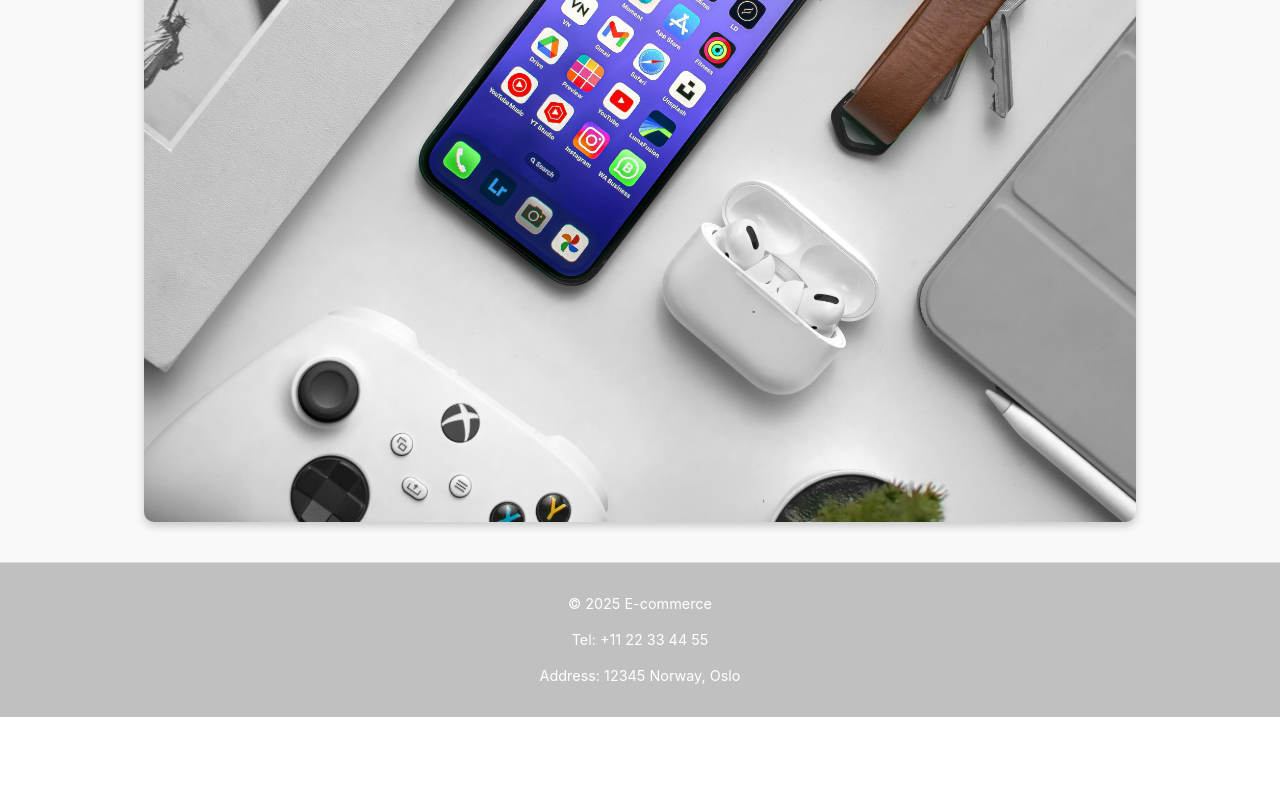
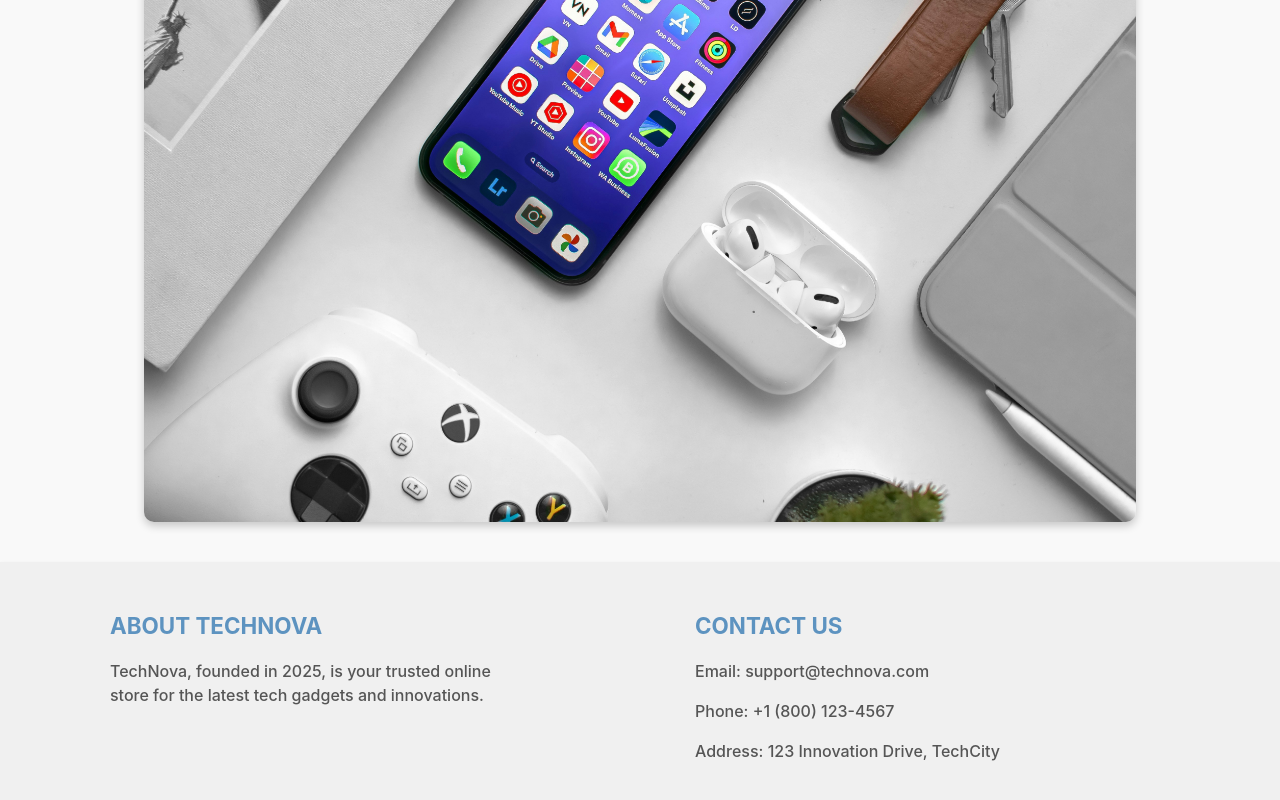
Before and after one commit to hamzas4011/ecommerce-app, a React (Vite) app: page / in a window 1280 px wide. Shown: the part 662-1462 px from the top of the page. Before the commit the page ends 1379 px from the top, so only its background shows below. Built offline with nearby package versions, Linux system fonts and the light colour scheme.

Commit message:
fixed footer

```diff
--- a/src/components/Footer.jsx
+++ b/src/components/Footer.jsx
@@ -3,15 +3,20 @@ import '../styles/Footer.css';
 
 function Footer() {
     return (
-    <footer className="footer">
-    <p>&copy; {new Date().getFullYear()} E-commerce</p>
-    <div className="footer-contact">
-       <p>Tel: +11 22 33 44 55</p>
-       <p>Address: 12345 Norway, Oslo</p>
-     </div>
-    <div className="footer-attribution">
-    </div>
-    </footer>
+        <footer className="footer">
+            <div className="footer-about">
+                <h3 className="footer-title">About TechNova</h3>
+                <p className="footer-text">
+                    TechNova, founded in 2025, is your trusted online <br/> store for the latest tech gadgets and innovations.
+                </p>
+            </div>
+            <div className="footer-contact">
+                <h3 className="footer-title">Contact Us</h3>
+                <p className="footer-text">Email: support@technova.com</p>
+                <p className="footer-text">Phone: +1 (800) 123-4567</p>
+                <p className="footer-text">Address: 123 Innovation Drive, TechCity</p>
+            </div>
+        </footer>
     );
 }
 
--- a/src/styles/Footer.css
+++ b/src/styles/Footer.css
@@ -1,9 +1,36 @@
 .footer {
-    background-color: #C0C0C0;
-    color: #fff;
-    text-align: center;
-    padding: 1rem 0;
-    border-top: 1px solid #ddd;
-    margin-top: auto;
-    font-size: 0.9rem;
+    display: flex;
+    justify-content: space-between;
+    align-items: flex-start;
+    flex-wrap: wrap;
+    padding: 15px 50px;
+    background-color: #f0f0f0;
+    color: #333;
+    box-shadow: 0 2px 4px rgba(0, 0, 0, 0.1);
+    width: auto;
+    height: auto;
 }
+
+.footer-about {
+    flex: 1;
+    margin: 10px 50px 10px 60px;
+}
+
+.footer-contact {
+    flex: 1;
+    margin: 10px 30px;
+}
+
+.footer-title {
+    font-size: 1.4rem;
+    margin-bottom: 10px;
+    text-transform: uppercase;
+    color: #5d93c0;
+}
+
+.footer-text {
+    font-size: 1rem;
+    font-weight: 500;
+    line-height: 1.5;
+    color: #555;
+}
```
